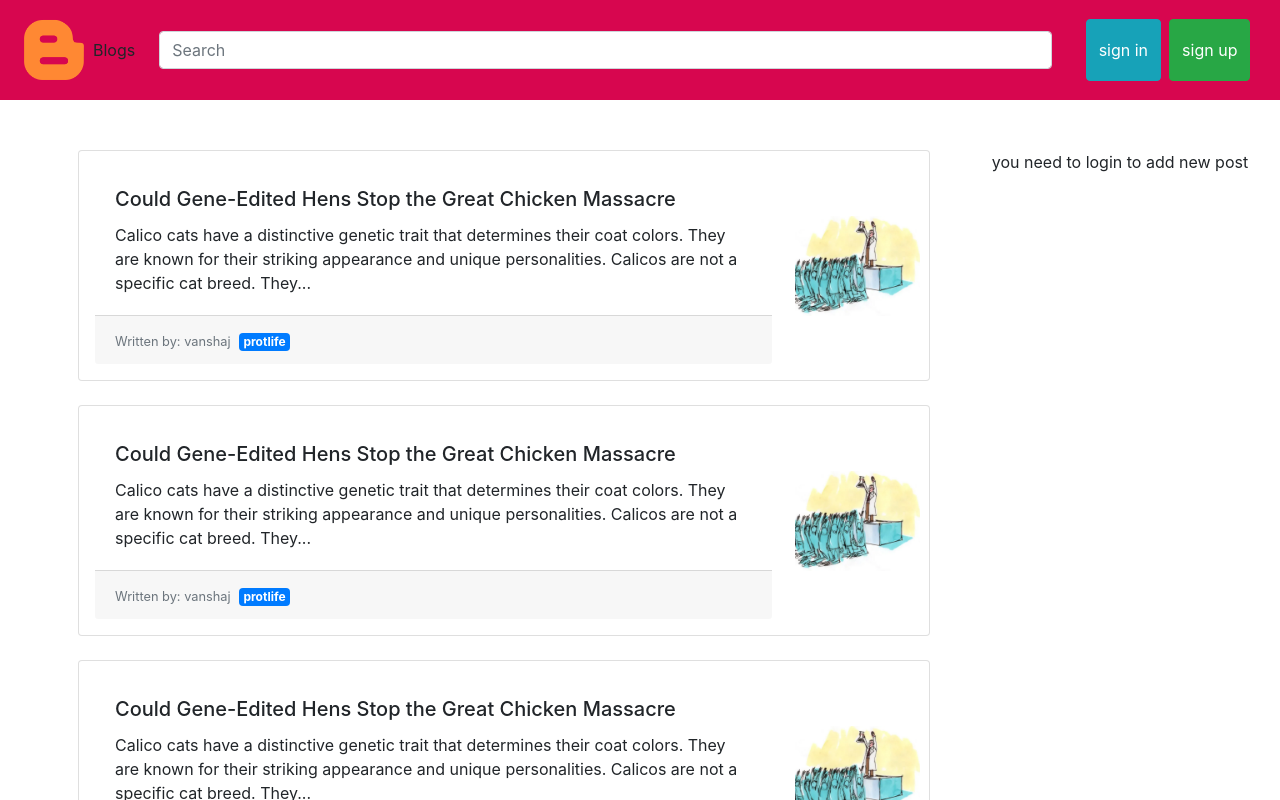
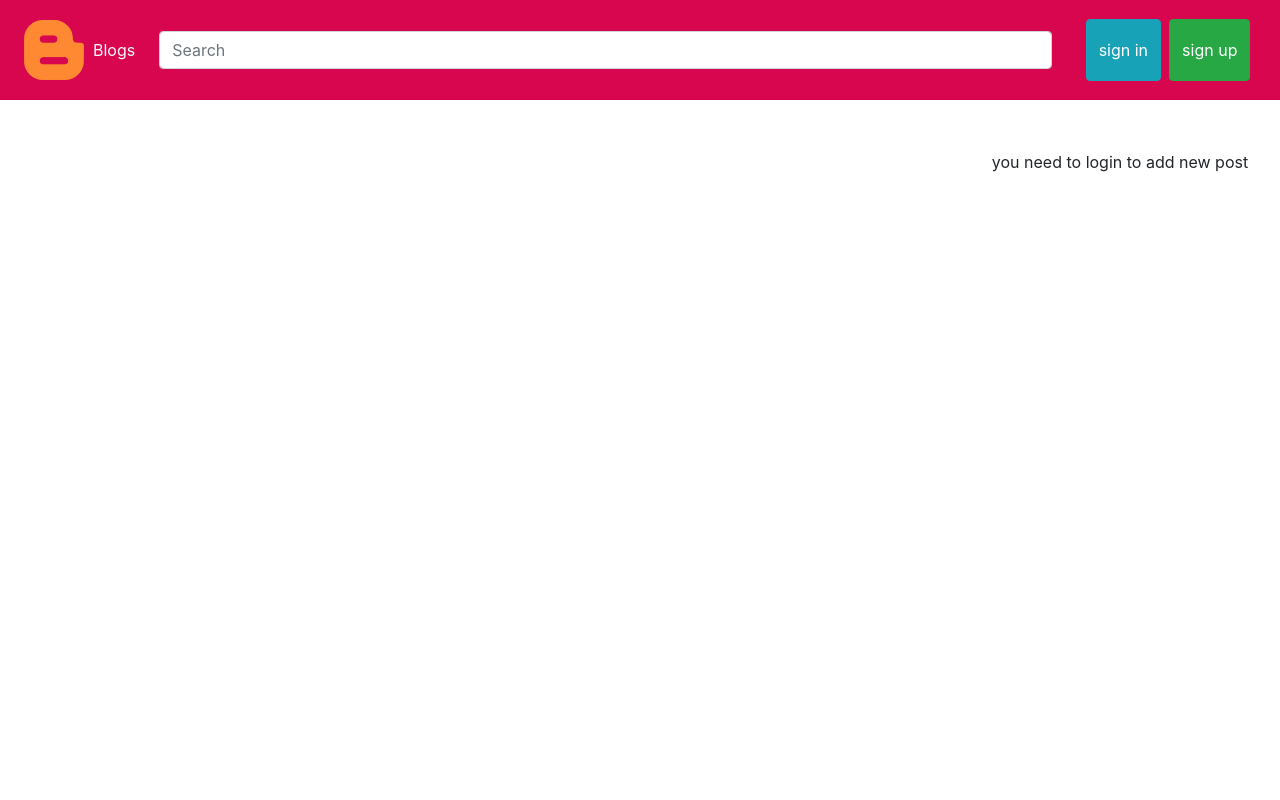
Before and after one commit to Vwore/Medium_clone, a React (Create React App) app in the folder medium_clone/: page / in a window 1280 px wide. Shown: the top 800 px of the page. Built offline with nearby package versions, Linux system fonts and the light colour scheme.

Commit message:
post functionality added

```diff
--- a/medium_clone/src/App.js
+++ b/medium_clone/src/App.js
@@ -7,6 +7,7 @@ import Side_column from "./side_column.js"
 import React from "react"
 import { BrowserRouter as Router, Route } from 'react-router-dom';
 import Create from "./Create.js"
+import Article from "./Article.js"
 
 
 const App= () => {
@@ -20,6 +21,7 @@ const App= () => {
         <Route exact path="/" component={Home} />
         <Route path="/auth" component={Auth} />
         <Route path="/create" component={Create} />
+        <Route path="/article" component={Article} />
     </Router>
 
     </>    )
--- /dev/null
+++ b/medium_clone/src/Article.js
@@ -0,0 +1,22 @@
+import React from "react";
+import { useLocation } from "react-router";
+import axios from "axios";
+const Article=({id})=>{
+    const location = useLocation();
+    const state =location.state;
+    const token=JSON.parse(localStorage.getItem('profile')).auth_token;
+    axios.get("http://127.0.0.1:3001/byid", {
+            headers: {
+              Authorization: `Bearer ${token}`,
+            },
+            body:{"id": state}
+          }).then(response => {
+            console.log(response);
+          }).catch(error => {
+            console.error(error);
+          });
+
+    return(<>{state}</>);
+}
+
+export default Article;
--- a/medium_clone/src/Auth.js
+++ b/medium_clone/src/Auth.js
@@ -125,7 +125,8 @@ const Auth = () =>{
                     <label for="password">Password</label>
                     <input type="password" className="form-control" id="password" placeholder="Enter your password" onChange={(e)=> {setPassword(e.target.value);}}></input>
                   </div>
-                  <button type="submit" className="btn btn-success btn-block" onClick={signup}>Sign up</button>
+                  <button type="submit" className="btn btn-success
+                   btn-block" onClick={signup}>Sign up</button>
                 </form>
               </div>
             </div>
--- a/medium_clone/src/Create.js
+++ b/medium_clone/src/Create.js
@@ -43,7 +43,6 @@ const Create=()=>{
           // Handle the API response here
           console.log(response.data);
           alert('article added succefully');
-          console.log(jwtDecode(data.auth_token));
           history.push('/');
           // user
         })
--- a/medium_clone/src/Home.js
+++ b/medium_clone/src/Home.js
@@ -3,22 +3,38 @@ import Side_column from "./side_column.js"
 import { useEffect, useState } from "react";
 import React from "react";
 import Top_bar from "./top_bar.js";
+import axios from "axios";
 
 
 const Home=() => {
     const [user, setUser] = useState(false);
+    const [data,setData]=useState([]);
+    const fetchAllPosts = async () => {
+        try {
+          const token = JSON.parse(localStorage.getItem("profile")).auth_token;
+          const response = await axios.get("http://127.0.0.1:3001", {
+            headers: {
+              Authorization: `Bearer ${token}`,
+            },
+          });
+          setData(response.data);
+        } catch (error) {
+          console.error("Error:", error);
+        }
+      };
     useEffect(()=>{
         const data=JSON.parse(localStorage.getItem('profile'));
         setUser(data!=null);
     });
+
     return(
         <div>
-            <Top_bar user={user} setUser={setUser} />
+            <Top_bar user={user} setUser={setUser} post_data={data} setPost_data={setData}/>
 
             <div className="container-fluid">
                 <div className="row">
                     <div className="col-9">
-                   <    Posts user={user} setuser={setUser} />
+                   <    Posts user={user} setuser={setUser} post_data={data} fetchallpost={fetchAllPosts} />
                     </div>
                     <div className="col-3">
                         <Side_column user={user} setuser={setUser}/>
--- a/medium_clone/src/post.js
+++ b/medium_clone/src/post.js
@@ -1,11 +1,33 @@
 import imgs from "./img/image.webp"
 import style from "./post.css"
 import React from "react";
+import jwtDecode from 'jwt-decode';
+import axios from "axios";
+import { useHistory } from "react-router";
 const Post = ({article}) => {
+    const history=useHistory();
+    const jwt=JSON.parse(localStorage.getItem('profile'));
+    var token="";
+    if(jwt){
+        token=jwtDecode(jwt.auth_token);
+        console.log(token);
+    }
 
     function handle_click(e){
-        console.log('post 1');
+        console.log(e.currentTarget.id);
+        const data =e.currentTarget.id;
+        history.push('/article',data)
     }
+    function deletepost(e)
+    {
+        axios.delete(`http://127.0.0.1:3001/delete`,{body: {"id":article.id},headers: {Authorization: `Bearer ${token}`}})
+        .then(response => {
+            console.log(response);
+        })
+        .catch(error => {
+          console.error(error);
+        });
+          }
     const truncateWords = (text, limit) => {
         const words = text.split(' ');
         if (words.length > limit) {
@@ -15,9 +37,9 @@ const Post = ({article}) => {
       };
 
     return (
-        <div className="card mb-4 p-3" id={article.id}>
+        <div className="card mb-4 p-3" id={article.id} onClick={handle_click}>
             <div className="row">
-                    <div className="col-md-10" onClick={handle_click}>
+                    <div className="col-md-10" >
                             <div className="card-body">
                                 <h5 className="card-title">{article.title}</h5>
                                 <p className="card-text">  {truncateWords(article.description,30)}</p>
@@ -25,7 +47,8 @@ const Post = ({article}) => {
                             <div className="card-footer">
                                 <small className="text-muted">Written by: {article.author_id}</small>
                                 <span className="mr-2"></span>
-                                <span className="badge badge-primary">{article.topic}</span>
+                                <span className="badge badge-primary">{article.topics}</span>
+                                {(token.user_id==article.author_id)?(<button className="btn ml-2" onClick={deletepost}>delete</button>):(<></>)}
                             </div>
                     </div>
                 <div className="col-md-2 d-flex align-items-center justify-content-center">
--- a/medium_clone/src/posts.js
+++ b/medium_clone/src/posts.js
@@ -1,23 +1,23 @@
+import axios from "axios";
 import Post from "./post.js"
-import React from "react";
+import React, { useEffect } from "react";
 
-const Posts = ({user,setuser}) => {
+const Posts = ({user,setuser,post_data,fetchallpost}) => {
     const article ={id:1, title:"Could Gene-Edited Hens Stop the Great Chicken Massacre", description:"Calico cats have a distinctive genetic trait that determines their coat colors. They are known for their striking appearance and unique personalities. Calicos are not a specific cat breed. They are members of domestic cat breeds with unique tri-color coats.", topic:"protlife",created_at:"2023-05-04",updated_at:"2023-05-04",viewCount:25,Likescount:12,author_id:"vanshaj"};
+
+    useEffect(()=>{
+        if(post_data.length==0) {fetchallpost(); }
+    },[]);
+    console.log(post_data)
     return (
 
         <div className="container-fluid ">
         <div className="row pl-5">
             <div className="col-12">
                 {
-                    Object.entries(article).forEach(([key, value]) => {
-                        console.log(key, value);
-                    })
+                    post_data.map((elemet)=>(<Post article={elemet}/>))
                 }
-                <Post article={article} />
-                <Post article={article} />
-                <Post article={article} />
-                <Post article={article} />
-                <Post article={article} />
+                {/* <Post article={article} /> */}
 
             </div>
 
--- a/medium_clone/src/top_bar.js
+++ b/medium_clone/src/top_bar.js
@@ -7,8 +7,9 @@ import { useHistory } from "react-router-dom";
 
 
 
-const Top_bar =({user,setUser}) => {
+const Top_bar =({user,setUser,post_data,setPost_data}) => {
   const [data,setData]=useState(JSON.parse(localStorage.getItem('profile')));
+  const auth_name="vanshaj";
   // const [user,setUser] = useState(data != null);
   const history=useHistory();
   const [search_value,setSearch_value]=useState("");
@@ -35,15 +36,18 @@ function gohome(e){
   history.push('/')
 }
 
-function getdata(){
+
+
+function mypost(){
     axios.get('http://127.0.0.1:3001/articlebylogeduser', {
         headers: {
-          'Authorization': `Bearer ${'eyJhbGciOiJIUzI1NiJ9.eyJ1c2VyX2lkIjoxMCwiZXhwIjoxNjkxMjQxNjAyfQ.xc32n4e7nf9poianzGnRY7TYBIob_Rw15LuIk9hnXk4'}` // Include the token as a Bearer token in the header
+          'Authorization': `Bearer ${data.auth_token}` // Include the token as a Bearer token in the header
         }
       })
         .then(response => {
           // Handle the API response here
-          console.log(response.data);
+          console.log('mypost');
+          setPost_data(response.data);
         })
         .catch(error => {
           // Handle any errors that occurred during the API request
@@ -63,13 +67,22 @@ function getdata(){
                 <div className="col-10 d-flex align-items-center">
                     {/* <div className="row "> */}
                         <img src={blog} className="px-1" alt="logo" style={ {height: 70 } } onClick={gohome} ></img>
-                        <div className="text-center pr-4">Blogs</div>
+                        <div className="text-center text-light fw-bold fs-5 pr-4">Blogs</div>
                         <input onChange={(e) => {setSearch_value(e.target.value); console.log(search_value)}} value={search_value} type="text" className="form-control" placeholder="Search" aria-label="Search" aria-describedby="basic-addon2" />
                     {/* </div> */}
                 </div>
-                   {(user)?(<div className="col-2 d-flex align-items-cente"><button className="m-1 btn btn-primary" type="button" onClick={(e)=> { e.preventDefault(); localStorage.clear(); setUser(false);}}>Log out </button>
-                    </div>): <div className="col-2 d-flex align-items-cente"><button className="m-1 btn btn-info" type="button" onClick={signin}>sign in </button>
-                    <button className="m-1 btn btn-success" type="button" onClick={signup} >sign up</button></div>}
+                   {(user)?(
+                   <div className="col-2 d-flex align-items-center">
+                    <div class=" d-flex text-light text-wrap rounded pr-3 align-items-center">
+                              <p class="align-content-center">{auth_name}</p>
+                              <button className="btn" onClick={mypost}>My post</button>
+                      </div>
+                      <button className="m-1 btn btn-primary" type="button" onClick={(e)=> { e.preventDefault(); localStorage.clear(); setUser(false);}}>Log out </button>
+                    </div>):
+                    <div className="col-2 d-flex align-items-cente">
+                        <button className="m-1 btn btn-info" type="button" onClick={signin}>sign in </button>
+                        <button className="m-1 btn btn-success" type="button" onClick={signup} >sign up</button>
+                    </div>}
 
             </div>
             </div>
```
